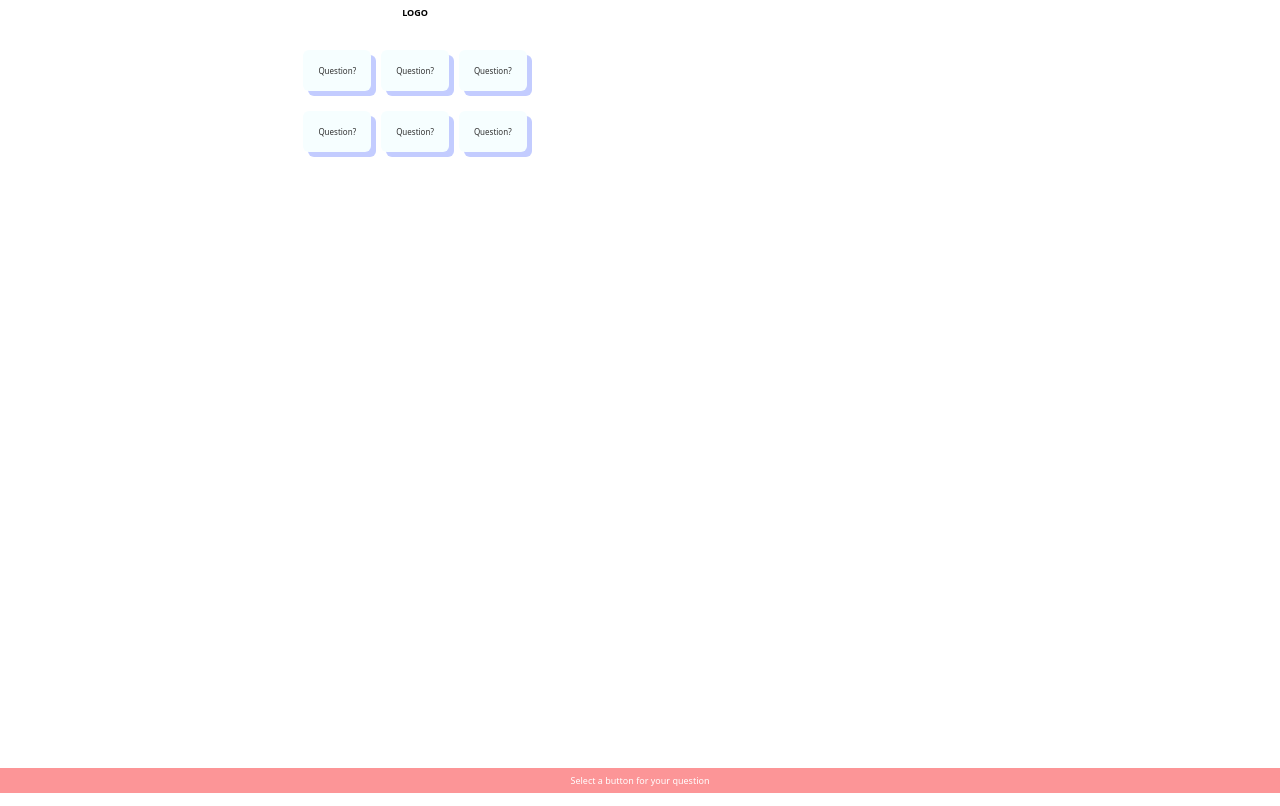
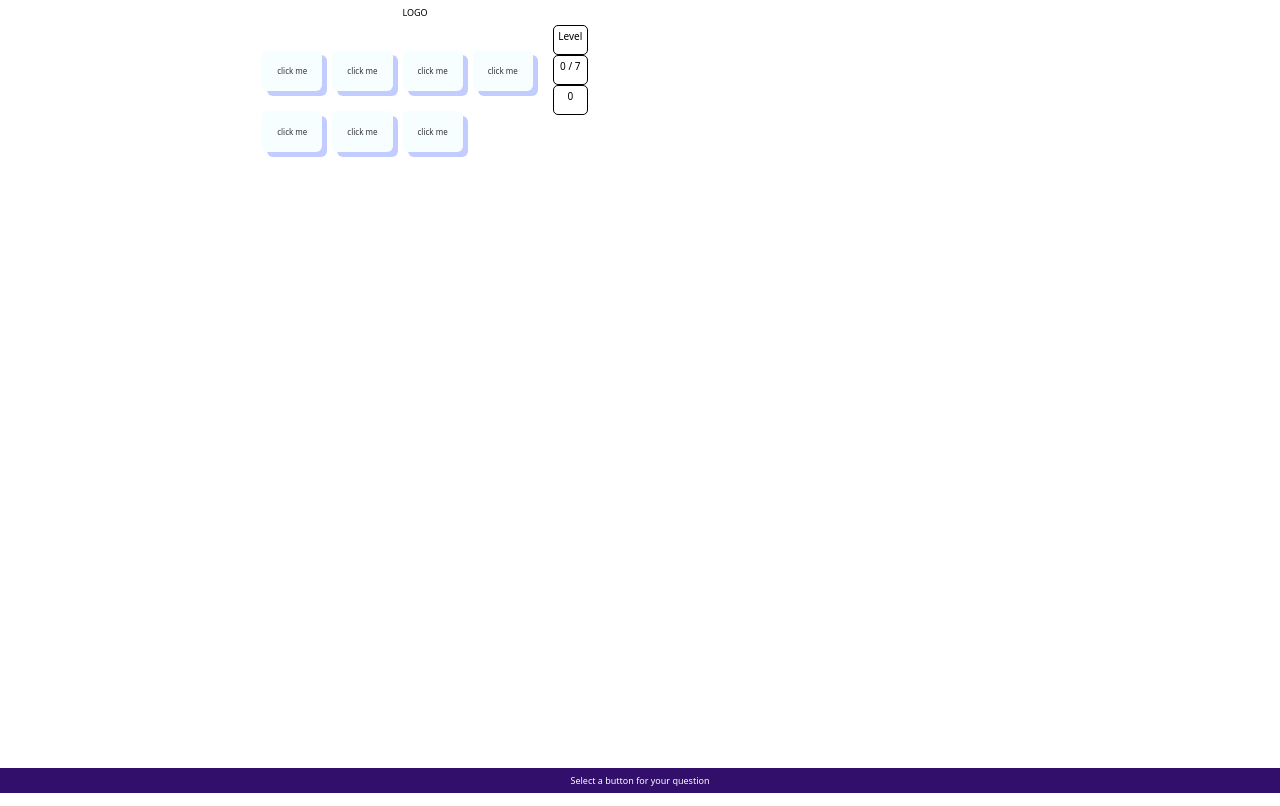
Before and after one commit to abieber1408/capstone-project, a Next.js app: page / in a window 1280 px wide. Built offline with nearby package versions, Linux system fonts and the light colour scheme.

Commit message:
Change Link, set Score, Set StarScore

```diff
--- a/components/AnswerQuestionCard/ChangeAnswerQuestion.js
+++ b/components/AnswerQuestionCard/ChangeAnswerQuestion.js
@@ -5,7 +5,7 @@ import Link from "next/link";
 import { useRouter } from "next/router";
 import Footing from "../Footing";
 
-export default function Quiz ({data, id}) {
+export default function Quiz ({data, id, onAnswered, onNext}) {
 
   const [showAnswer, setShowAnswer] = useState(false);
   const [userAnswer, setUserAnswer] = useState(null);
@@ -13,15 +13,20 @@ export default function Quiz ({data, id}) {
   const router = useRouter();
 
   const handleAnswerClick = (answer) => {
+    if (showAnswer) {
+      // Already answered.
+      return;
+    }
     setUserAnswer(answer);
     setShowAnswer(true);
+    onAnswered(id, answer === data.correctAnswer);
   };
 
 return (
   <div>
     {data && (
       <div>
-        <p>{data.question}<ButtonNextQuestion href= "/" as = {Link}>back</ButtonNextQuestion></p>
+        <p>{data.question}<ButtonNextQuestion onClick={onNext}>back</ButtonNextQuestion></p>
         <div>
           <StyledButton onClick={() => handleAnswerClick(data.answer1)}>
             {data.answer1}
--- a/components/Footing/index.js
+++ b/components/Footing/index.js
@@ -10,7 +10,7 @@ const Footing = styled.h2`
   bottom: 0;
   width: 100%;
   height: 25px;
-  background-color: #fc9597;
+  background-color: #310f6b;
   text-align: center;
   left: 0;
   color: #FFFFFF;
--- a/components/QuestionButtons/index.js
+++ b/components/QuestionButtons/index.js
@@ -1,27 +1,70 @@
 import Link from "next/link";
 import styled from "styled-components";
 import Footing from "../Footing";
+import { subjects } from "../../lib/subjects"
+import { useState } from "react";
+import Quiz from "../AnswerQuestionCard/ChangeAnswerQuestion";
+import ResultContainer from "../ResultContainer/StyledResultContainer";
 
-export default function ButtonGrid() {
+export function ButtonGrid() {
 
-    const handleButtonClick = (buttonIndex) => {
-      console.log(`Button ${buttonIndex + 1} clicked!`);
-    };
+  const [openId, setOpenId] = useState(null);
+  const [answered, setAnswered] = useState([]);
+
+  const questionIds = [...Array(7)].map((_, index)=> index);
+
+  const handleButtonClick = (id) => {
+    if (alreadyAnswered(id)) {
+      // Cannot answer twice.
+      return;
+    }
+    setOpenId(id);
+  };
+
+  const onNext = () => {
+    setOpenId(null);
+  }
+
+  const onAnswered = (id, correct) => {
+    if (alreadyAnswered(id)) {
+      return;
+    }
+    setAnswered((previous => [...previous, { id: id, correct: correct}]));
+  }
+
+  const alreadyAnswered = (id) => {
+    return answered.find(answer => answer.id === id) !== undefined;
+  }
+
+  const score = () => answered.filter(answer => answer.correct === true).length;
+
+  if (openId !== null) {
+    return <Quiz data={subjects[openId]} id={openId} onAnswered={onAnswered} onNext={onNext}></Quiz>;
+  }
+  let newScore = score();
+  let star = 2;
+  const newStarScore = star * newScore;
 
   return (
-    <StyledButtonGrid>
-            {[...Array(6)].map((_, index) => (
-                <Link key={index} href= {`/question/${index}`}>Question?
-            </Link>
-            ))}
-        <Footing> Select a button for your question</Footing>
-    </StyledButtonGrid>
+    <>
+      <ResultContainer>
+      <div>Level</div>
+      <div>{score()} / {questionIds.length}</div>
+      <div>{newStarScore}</div>
+      </ResultContainer>
+
+      <StyledButtonGrid>
+      {questionIds.map((id) => <a className="question" key={id} onClick={() => handleButtonClick(id)}>click me</a>)}
+      </StyledButtonGrid>
+
+     <Footing> Select a button for your question</Footing>
+    </>
   );
 };
 
 const StyledButtonGrid = styled.div`
   display: grid;
-  grid-template-columns: repeat(3, 1fr);
+  grid-template-columns: repeat(4, 8fr);
   grid-gap: 10px;
   padding: 20px;
 
@@ -42,6 +85,7 @@ const StyledButtonGrid = styled.div`
     text-decoration: none;
     transition: all 0.40s ease-in-out;
 
+
     &:hover {
       background-color: #35268c;
       color: #efedfa;
--- /dev/null
+++ b/components/ResultContainer/StyledResultContainer.js
@@ -0,0 +1,22 @@
+import styled from "styled-components";
+
+const ResultContainer = styled.div`
+display: flex;
+flex-direction: column;
+float: right;
+div {
+    margin-top: 20;
+    justify-content: center;
+    height: 30px;
+    text-align: center;
+    width: 35px;
+    font-size: 10px;
+    float: right;
+    border: 1px solid black;
+    border-radius: 5px;
+    align-items: flex-end;
+    padding: 3px;
+
+  }
+`;
+export default ResultContainer;
--- a/pages/index.js
+++ b/pages/index.js
@@ -2,14 +2,14 @@
 import AnswerQuestion from "../components/AnswerQuestionCard";
 import Heading from "../components/Heading";
 import Footing from "../components/Footing";
-import Quiz from "../components/QuestionButtons/index";
+import {ButtonGrid} from "../components/QuestionButtons/index";
 
 export default function Home() {
 
   return (
     <><Heading>LOGO</Heading>
       <Footing>QuizMe-Play and Learn</Footing>
-      <Quiz/>
+      <ButtonGrid/>
     </>
   );
 }
--- a/styles.js
+++ b/styles.js
@@ -5,6 +5,7 @@ export default createGlobalStyle`
   *::before,
   *::after {
     box-sizing: border-box;
+    font-weight:300;
   }
   body {
     margin: 0;
@@ -20,9 +21,7 @@ export default createGlobalStyle`
   h1{
     font-size: 9px;
   }
-  div {
-    font-size: 25px;
-  }
+
   h2{
    font-size: 9px;
   }
```
Also changed, not shown: pages/question/[id].js (deleted, +0 -15 lines).
